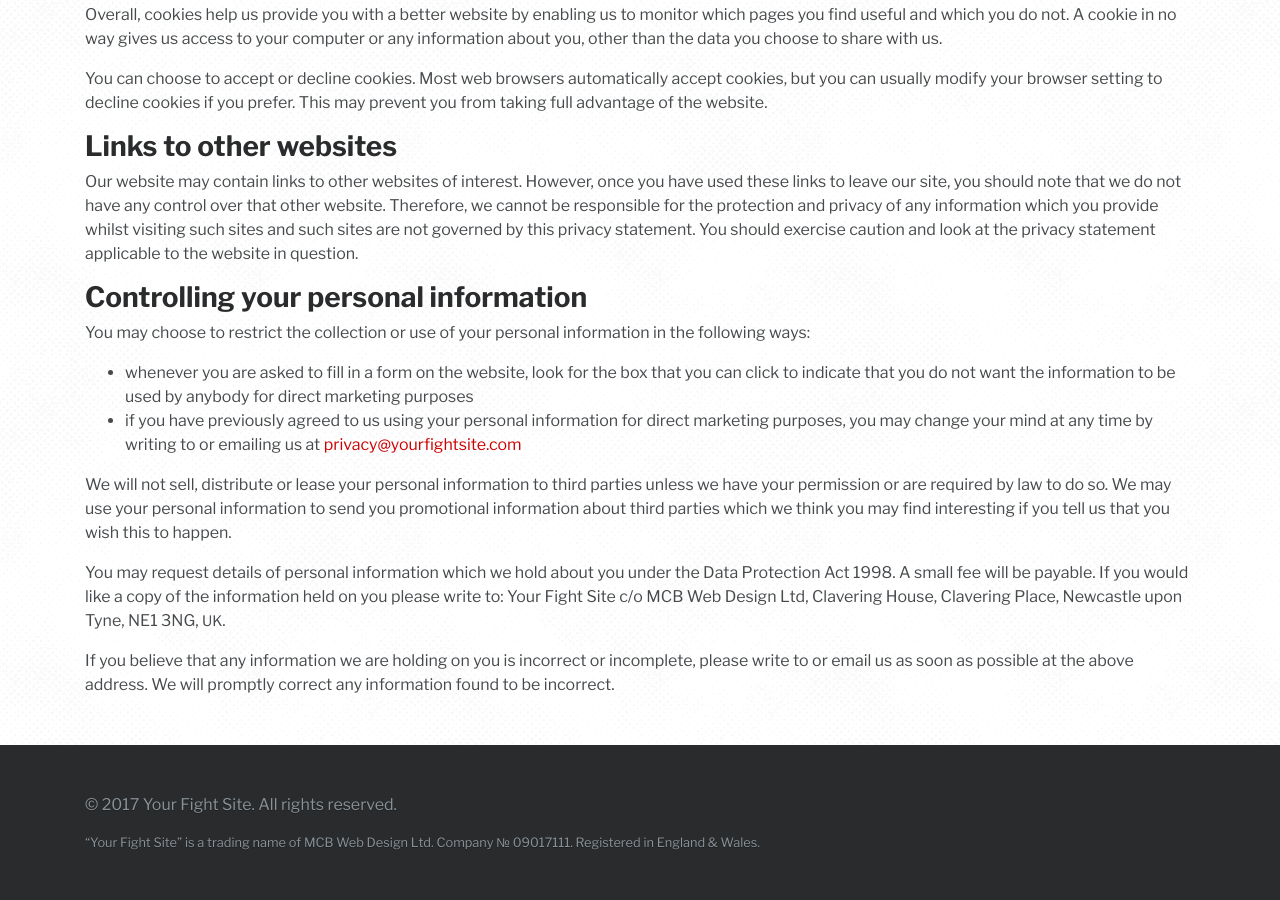
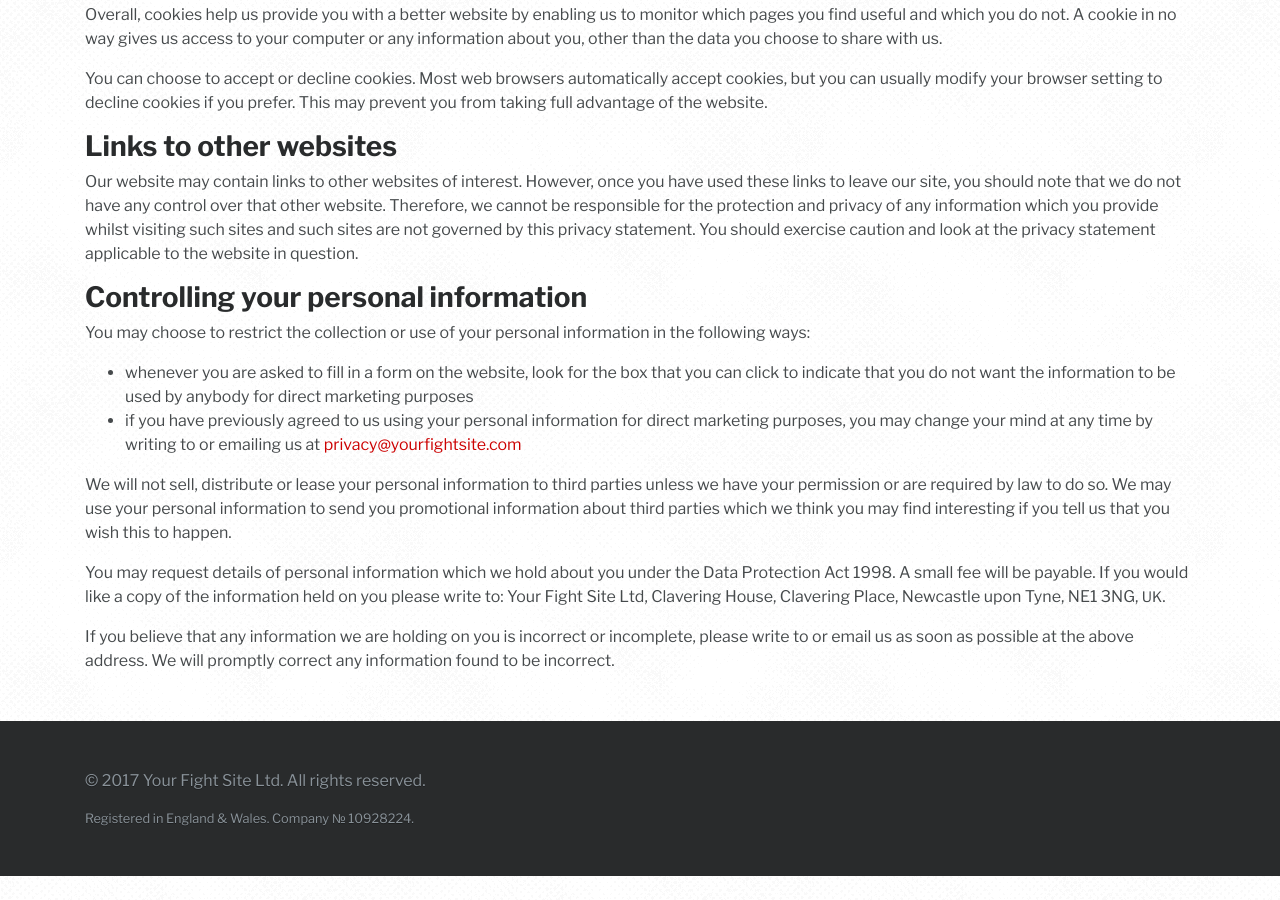
Before and after one commit to yourfightsite/yourfightsite.github.io, a Jekyll site: the page built from privacy.html, in a window 1280 px wide and 900 px high, scrolled down 1128 px. Built offline with Jekyll 4.4.1, drawn with Linux system fonts in a browser that asks for light colours; after the commit the page ends 2004 px from its top, so only the background shows below that; some of the changed text lies outside the part shown.

Commit message:
Update company name

```diff
--- a/_layouts/default.html
+++ b/_layouts/default.html
@@ -68,12 +68,8 @@
     </main>
     <footer class="site-footer" role="contentinfo">
       <div class="container">
-        <p class="copyright">&copy; {{ "now" | date: "%Y " | append: site.title }}. All rights reserved.</p>
-        <p class="small mb-0">
-          &ldquo;Your Fight Site&rdquo; is a trading name of MCB Web Design <abbr title="Limited">Ltd</abbr>.
-          Company <abbr title="number">&numero;</abbr> 09017111.
-          Registered in England &amp; Wales.
-        </p>
+        <p class="copyright">&copy; {{ "now" | date: "%Y" }} Your Fight Site <abbr title="Limited">Ltd</abbr>. All rights reserved.</p>
+        <p class="small mb-0">Registered in England &amp; Wales. Company <abbr title="number">&numero;</abbr> 10928224.</p>
       </div>
     </footer>
     {% include quote.html %}
--- a/privacy.html
+++ b/privacy.html
@@ -40,6 +40,6 @@ title: Privacy Policy
     <li>if you have previously agreed to us using your personal information for direct marketing purposes, you may change your mind at any time by writing to or emailing us at <a href="m&#97;il&#116;&#111;&#x3a;pr&#105;&#x76;&#x61;&#99;&#x79;&#64;&#x79;&#x6f;&#x75;rfi&#103;&#104;&#x74;&#115;i&#116;&#x65;.&#99;&#x6f;m">pr&#105;&#x76;&#x61;&#99;&#x79;&#64;&#x79;&#x6f;&#x75;rfi&#103;&#104;&#x74;&#115;i&#116;&#x65;.&#99;&#x6f;m</a></li>
   </ul>
   <p>We will not sell, distribute or lease your personal information to third parties unless we have your permission or are required by law to do so. We may use your personal information to send you promotional information about third parties which we think you may find interesting if you tell us that you wish this to happen.</p>
-  <p>You may request details of personal information which we hold about you under the Data Protection Act 1998. A small fee will be payable. If you would like a copy of the information held on you please write to: Your Fight Site c/o MCB Web Design <abbr title="Limited">Ltd</abbr>, Clavering House, Clavering Place, Newcastle upon Tyne, NE1 3NG, <abbr class="initialism" title="United Kingdom">UK</abbr>.</p>
+  <p>You may request details of personal information which we hold about you under the Data Protection Act 1998. A small fee will be payable. If you would like a copy of the information held on you please write to: Your Fight Site <abbr title="Limited">Ltd</abbr>, Clavering House, Clavering Place, Newcastle upon Tyne, NE1 3NG, <abbr class="initialism" title="United Kingdom">UK</abbr>.</p>
   <p>If you believe that any information we are holding on you is incorrect or incomplete, please write to or email us as soon as possible at the above address. We will promptly correct any information found to be incorrect.</p>
 </div>
--- a/terms.html
+++ b/terms.html
@@ -6,7 +6,7 @@ title: "Terms &amp; Conditions"
 <div class="container mb-5">
   <h1>Terms &amp; Conditions</h1>
   <p class="lead">Welcome to our website. If you continue to browse and use this website, you are agreeing to comply with and be bound by the following terms and conditions of use, which together with our <a href="/privacy-policy">Privacy Policy</a> govern Your Fight Site&rsquo;s relationship with you in relation to this website. If you disagree with any part of these terms and conditions, please do not use our website.</p>
-  <p>The term &lsquo;Your Fight Site&rsquo; or &lsquo;us&rsquo; or &lsquo;we&rsquo; refers to the owner of the website whose registered office is MCB Web Design <abbr title="Limited">Ltd</abbr>, Clavering House, Clavering Place, Newcastle upon Tyne, NE1 3NG, <abbr class="initialism" title="United Kingdom">UK</abbr>. Our company registration number is 09017111, registered in England &amp; Wales. The term &lsquo;you&rsquo; refers to the user or viewer of our website.</p>
+  <p>The term &lsquo;Your Fight Site&rsquo; or &lsquo;us&rsquo; or &lsquo;we&rsquo; refers to the owner of the website whose registered office is Your Fight Site <abbr title="Limited">Ltd</abbr>, Clavering House, Clavering Place, Newcastle upon Tyne, NE1 3NG, <abbr class="initialism" title="United Kingdom">UK</abbr>. Our company registration number is 10928224, registered in England &amp; Wales. The term &lsquo;you&rsquo; refers to the user or viewer of our website.</p>
   <p>The use of this website is subject to the following terms of use:</p>
   <ul>
     <li>The content of the pages of this website is for your general information and use only. It is subject to change without notice.</li>
```
Also changed, not shown: other parts of privacy.html (+1 -1 lines).
